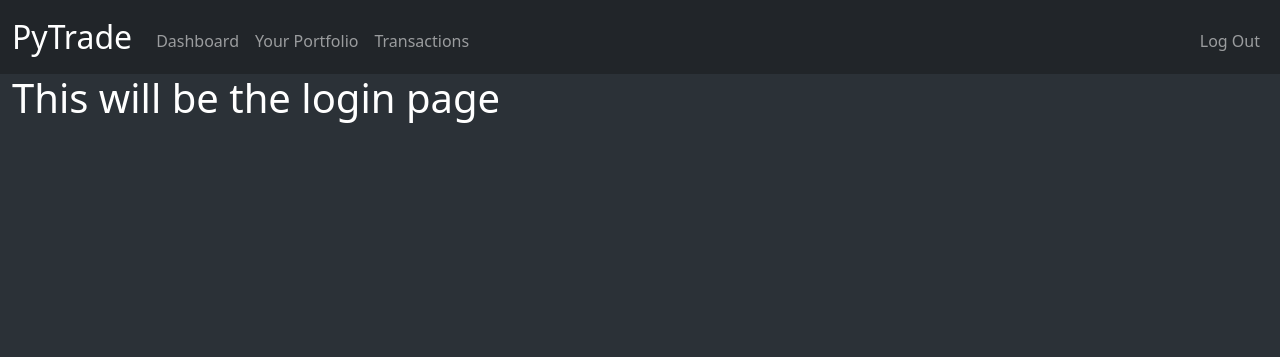
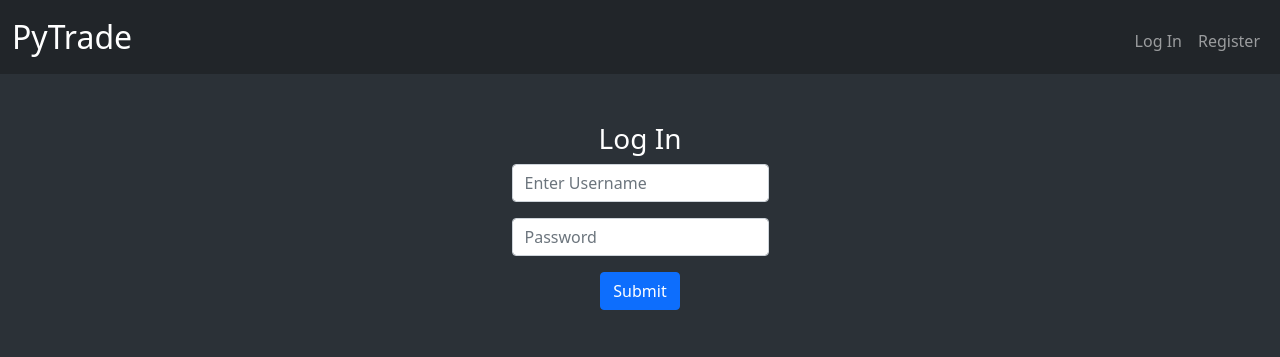
Before and after one commit to rmcharg/Trading-Platform-Sim, a Flask app: page /login in a window 1280 px wide. Shown: the top 357 px of the page. Run offline with Flask 3, Linux system fonts and the light colour scheme.

Commit message:
Restructure and Login/Sign up page
Altered the structure of the web app to be a python package like flask recommends. Fixed the html files and the routes for the log in and rgeister pages.
The app now automatically re routes users to the log in page if there is no active session id

```diff
--- a/app.py
+++ /dev/null
@@ -1,27 +0,0 @@
-from flask import Flask, flash, redirect, render_template, request, session
-
-
-app = Flask(__name__)
-
-
-@app.route("/")
-def index():
-    return render_template("index.html")
-
-@app.route("/login", methods=["GET", "POST"])
-def login ():
-    return render_template("login.html")
-
-@app.route("/portfolio")
-def portfolio():
-    return render_template("portfolio.html")
-
-@app.route("/transactions")
-def transactions():
-    return render_template("transactions.html")
-
-
-
-
-if __name__ == "__main__":
-    app.run(debug=True)
--- /dev/null
+++ b/flaskr/app.py
@@ -0,0 +1,47 @@
+from flask import Flask, flash, redirect, render_template, request
+from flask_session import Session
+
+from helpers import login_required
+
+import sqlite3
+
+
+app = Flask(__name__)
+app.config['SECRET_KEY'] = 'uhfoauwheoachowehico'
+
+# Configure sessions to use filesystem
+app.config["SESSION_PERMANENT"] = False
+app.config["SESSION_TYPE"] = "filesystem"
+Session(app)
+
+@app.route("/")
+@login_required
+def index():
+    return render_template("index.html")
+
+@app.route("/login", methods=["GET", "POST"])
+def login ():
+    """Log user in"""
+
+    # forget user_id from previous log in
+    return render_template("login.html")
+
+@app.route("/register", methods=["GET", "POST"])
+def register():
+    return render_template("register.html")
+
+@app.route("/portfolio")
+@login_required
+def portfolio():
+    return render_template("portfolio.html")
+
+@app.route("/transactions")
+@login_required
+def transactions():
+    return render_template("transactions.html")
+
+
+
+
+if __name__ == "__main__":
+    app.run(debug=True)
--- a/templates/layout.html
+++ b/flaskr/templates/layout.html
@@ -23,8 +23,8 @@
     <nav class="navbar navbar-expand-md bg-dark navbar-dark">
         <div class="container-fluid">
           <a class="navbar-brand" href="/">PyTrade</a>
-
           <div class="collapse navbar-collapse" id="navbar">
+            {% if session['user_id'] %}
             <ul class="navbar-nav me-auto mt-2">
               <li class="nav-item">
                 <a class="nav-link" href="/">Dashboard</a>
@@ -39,10 +39,17 @@
             <ul class="navbar-nav ms-auto mt-2">
                 <li class="nav-item"><a class="nav-link" href="/logout">Log Out</a></li>
             </ul>
+            {% else %}
+            <ul class="navbar-nav ms-auto mt-2">
+              <li class="nav-item"><a class="nav-link" href="/login"> Log In </a></li>
+              <li class="nav-item"><a class="nav-link" href="/register"> Register </a></li>
+          </ul>
+          {% endif %}
+
           </div>
         </div>
       </nav>
-    <main class="container-fluid">
+    <main class="container-fluid py-5 text-center">
         {% block main %}{% endblock %}
     </main>
 </body>
--- /dev/null
+++ b/flaskr/templates/login.html
@@ -0,0 +1,15 @@
+{% extends "layout.html" %}
+
+{% block main %}
+<form method="post" action="/login">
+    <h3> Log In </h3>
+    <div class="form-group mb-3">
+        <input type="email" class="form-control mx-auto w-auto" name="username" placeholder="Enter Username" required>
+    </div>
+    <div class="form-group mb-3">
+        <input type="password" class="form-control mx-auto w-auto" name="password" placeholder="Password" required>
+    </div>
+    <button type="submit" class="btn btn-primary">Submit</button>
+  </form>
+
+{% endblock %}
--- a/templates/login.html
+++ /dev/null
@@ -1,5 +0,0 @@
-{% extends "layout.html" %}
-
-{% block main %}
-<h1>This will be the login page</h1>
-{% endblock %}
```
Also changed, not shown: flaskr/__init__.py (added, +19 -0 lines), flaskr/auth.py (added, +14 -0 lines), flaskr/helpers.py (added, +14 -0 lines), flaskr/templates/register.html (added, +17 -0 lines), flaskr/views.py (added, +9 -0 lines), main.py (added, +7 -0 lines), flaskr/static/favicon.ico (renamed from static/favicon.ico), flaskr/static/styles.css (line endings or trailing spaces), flaskr/templates/index.html (renamed from templates/index.html), flaskr/templates/portfolio.html (renamed from templates/portfolio.html), flaskr/templates/transactions.html (renamed from templates/transactions.html), 1 other file.
